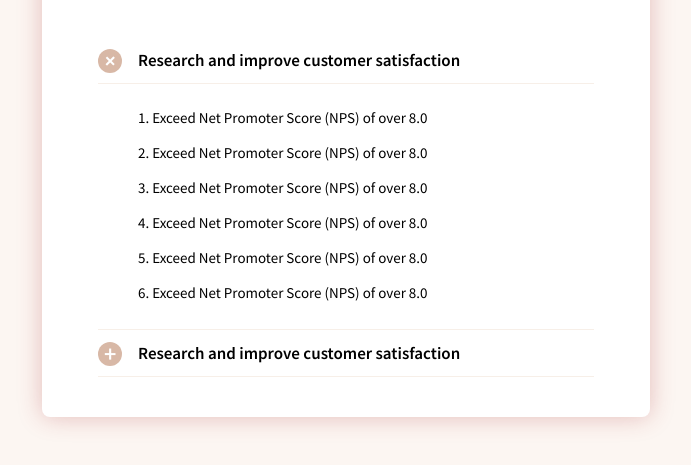
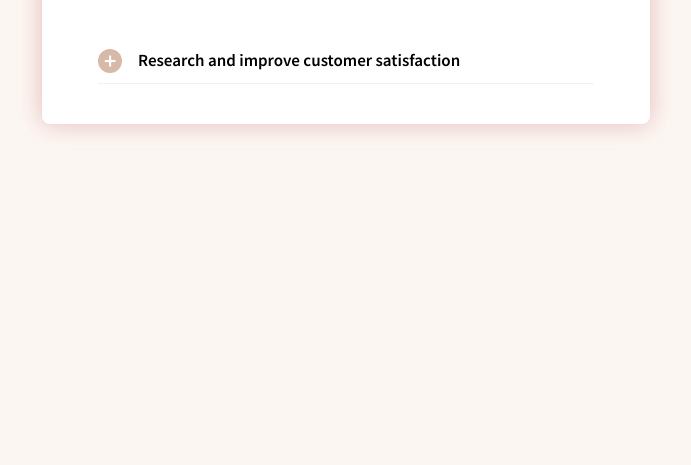
Before and after one commit to dsk90it/ally-2020, a website built with webpack: page public/index.html in a window 1280 px wide. Shown: the part 115-580 px from the top of the page, without its empty margins (294-985 px from the left). Built offline with nearby package versions, Linux system fonts and the light colour scheme.

Commit message:
tab spaces modified

```diff
--- a/public/index.html
+++ b/public/index.html
@@ -8,8 +8,11 @@
    <link rel="stylesheet" href="css/style.css">
 </head>
 <body>
+   <!-- container starts -->
    <div class="container">
+      <!-- card starts -->
       <div class="clearfix fw card">
+         <!-- header starts -->
          <header>
             <h1>OKR</h1>
             <div class="custom-select">
@@ -19,20 +22,10 @@
                </select>
             </div>
          </header>
+         <!-- header ends -->
 
-            <!-- Accordion -->
+         <!-- accordion starts -->
          <section>
-                <div class="clearfix fw accordion open">
-                    <div class="accordion-link">Research and improve customer satisfaction</div>
-                    <ol class="clearfix fw">
-                        <li>Exceed Net Promoter Score (NPS) of over 8.0</li>
-                        <li>Exceed Net Promoter Score (NPS) of over 8.0</li>
-                        <li>Exceed Net Promoter Score (NPS) of over 8.0</li>
-                        <li>Exceed Net Promoter Score (NPS) of over 8.0</li>
-                        <li>Exceed Net Promoter Score (NPS) of over 8.0</li>
-                        <li>Exceed Net Promoter Score (NPS) of over 8.0</li>
-                    </ol>
-                </div>
             <div class="clearfix fw accordion">
                <div class="accordion-link">Research and improve customer satisfaction</div>
                <ol class="clearfix fw">
@@ -45,8 +38,12 @@
                </ol>
             </div>
          </section>
+         <!-- accordion ends -->
       </div>
+       <!-- card ends -->
    </div>
+   <!-- container ends -->
+
    <script src="/scripts/index-bundle.js"></script>
 </body>
 </html>
```
Lines whose indentation alone changed are shown as unchanged.
